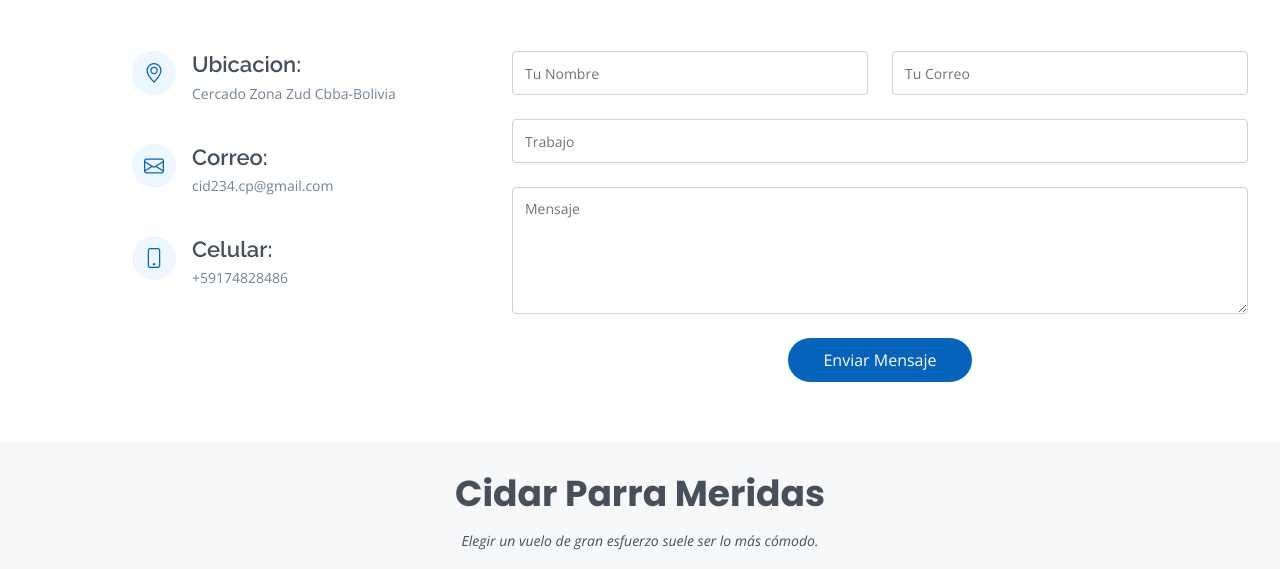
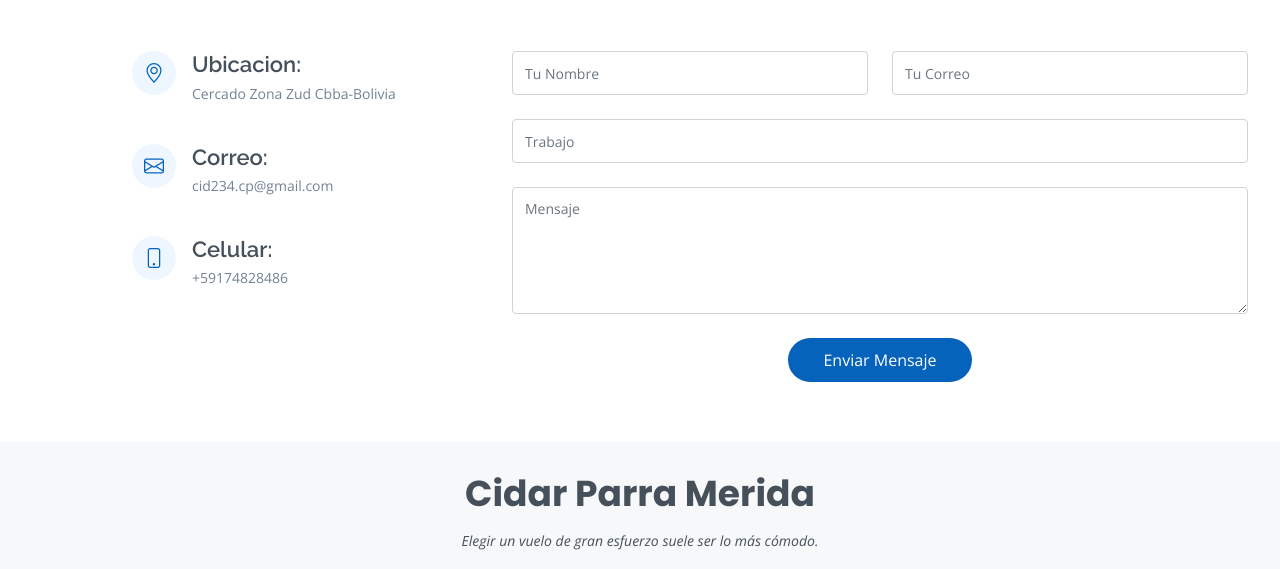
Before and after one commit to cidarparra74/portafoliocpm.github.io, a plain HTML site: page index.html in a window 1280 px wide. Shown: the part 5881-6450 px from the top of the page. Drawn offline with nearby package versions, Linux system fonts and the light colour scheme.

Commit message:
Update index.html

```diff
--- a/index.html
+++ b/index.html
@@ -615,7 +615,7 @@
   <!-- ======= Footer ======= -->
   <footer id="footer">
     <div class="container">
-      <h3>Cidar Parra Meridas</h3>
+      <h3>Cidar Parra Merida</h3>
       <p>Elegir un vuelo de gran esfuerzo suele ser lo más cómodo.</p>
       <div class="social-links">
         <a href="https://twitter.com/home" target="black" class="twitter"><i class="bx bi-twitter"></i></a>
```
